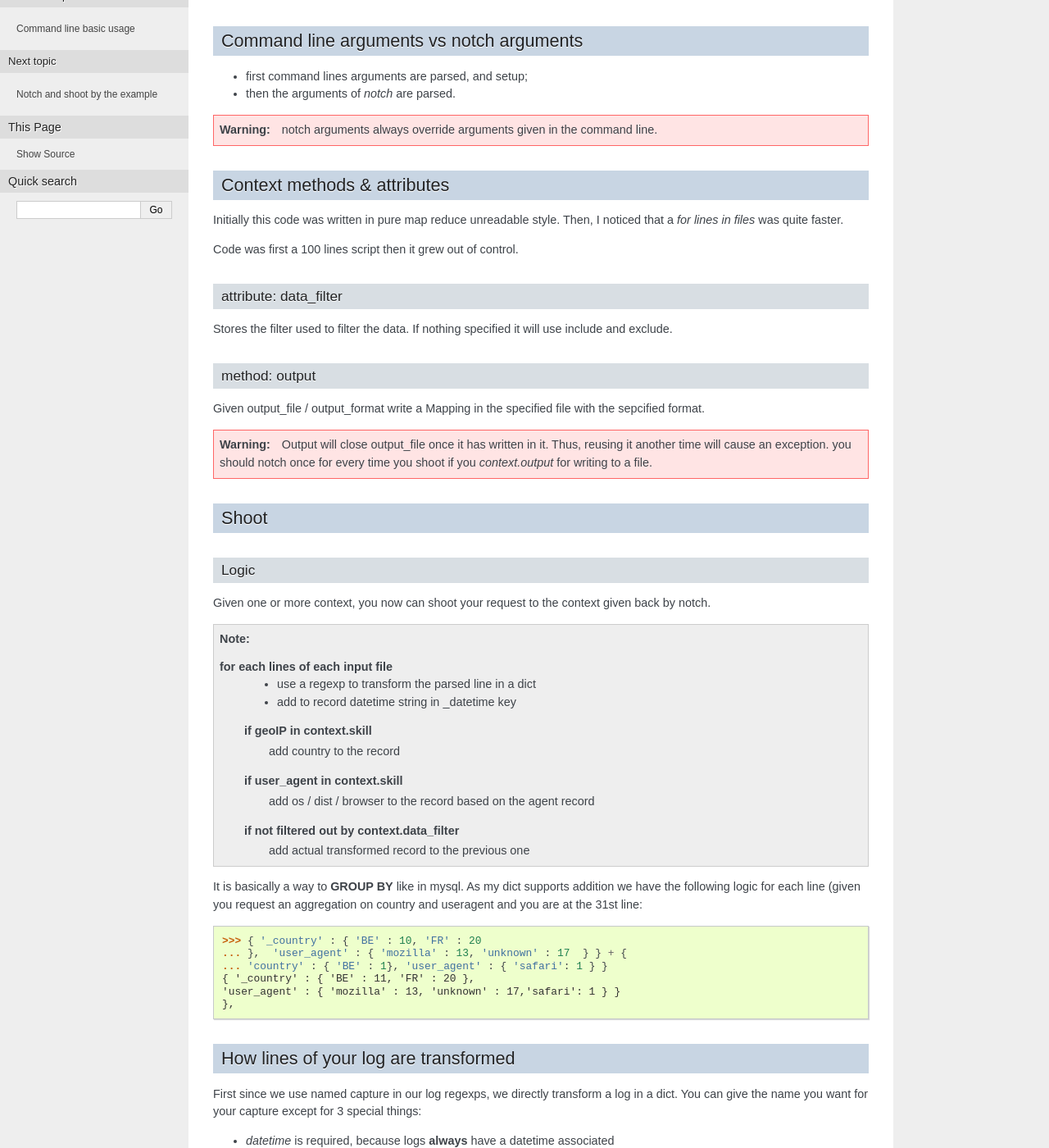
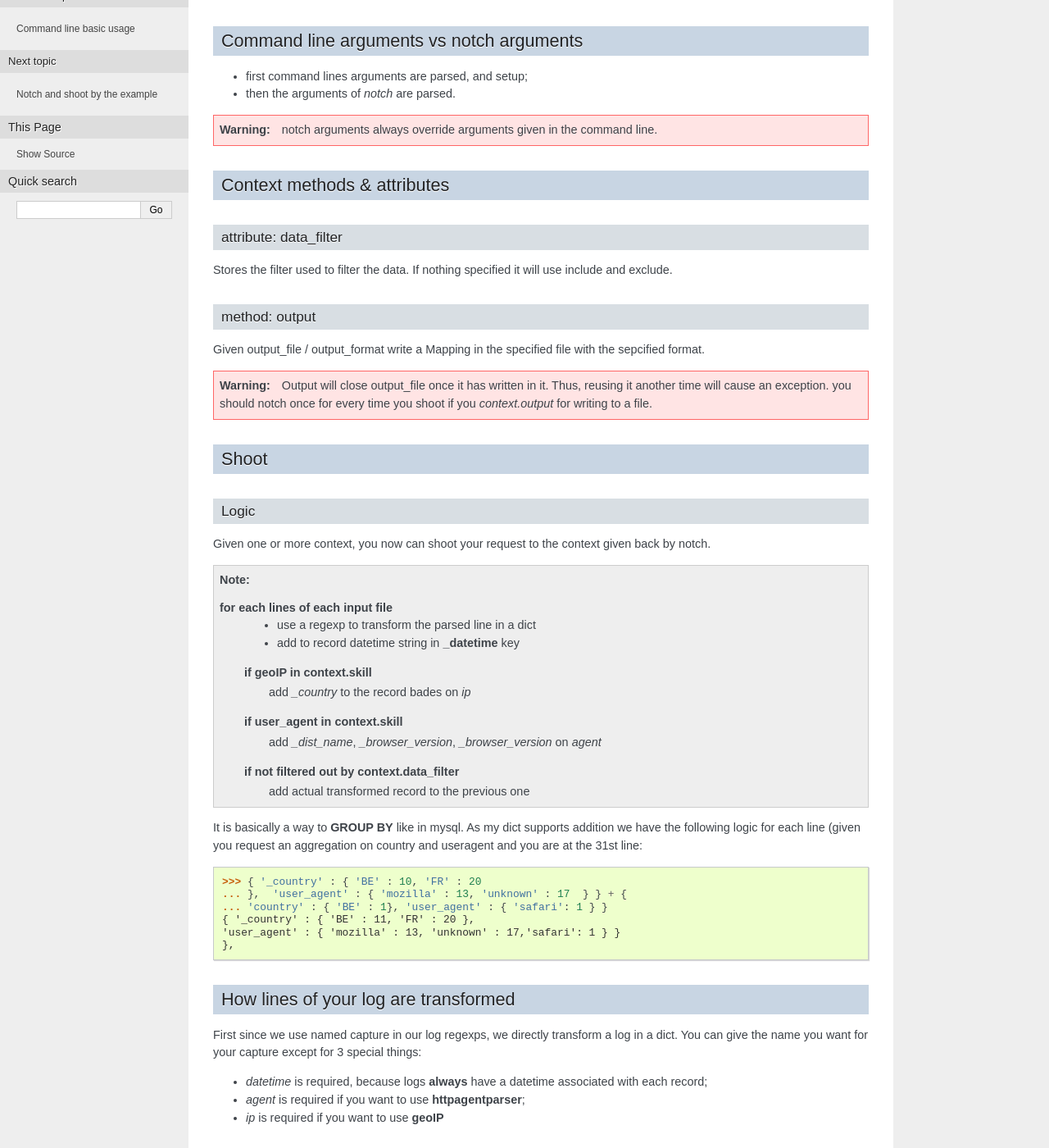
Before and after one commit to jul/yahi, a Sphinx documentation site: the page built from docs/source/logic.rst, in a window 1280 px wide and 1400 px high, scrolled down 407 px. Shown: the whole window at 82% size. Built offline with Sphinx 7.4.7, drawn with Linux system fonts in a browser that asks for light colours; pages that are not in the unit, such as notebooks, are missing from menus; some of the changed text lies outside the part shown.

Commit message:
ref to www

```diff
--- a/README.rst
+++ b/README.rst
@@ -24,6 +24,7 @@ Of course, this is the geoLite database, I don't include the data in the package
 since geoIP must be updated often to stay accurate.
 
 Default path for geoIP is data/GeoIP.dat
+
 Use as a script
 ---------------
 
--- a/docs/source/cli_arg.rst
+++ b/docs/source/cli_arg.rst
@@ -11,6 +11,7 @@ it spits out:
 
 A commented jumbo command line example
 **************************************
+
 The following command line::
 
     ./speed_shoot -g data/GeoIP.dat -lf lighttpd -x '{ "datetime" : "^01/May", "uri" : "(.*munin|.*(png|jpg))$"}' -d rejected -d match -i '{ "_country" : "(DE|GB)"  }' *log  yahi/test/biggersample.log
--- a/docs/source/console.rst
+++ b/docs/source/console.rst
@@ -39,7 +39,7 @@ Shoot has 2 inputs:
 - a context (setup by notch);
 - an extractor;
 
-Ad extractor is a function extracting and transforming datas, and since I love
+An extractor is a function extracting and transforming datas, and since I love
 short circuits, that may contain some on the fly filtering :)
 
 Total hits in a log matching the conditions from notch
--- a/docs/source/index.rst
+++ b/docs/source/index.rst
@@ -2,6 +2,7 @@
    sphinx-quickstart on Thu Jul 19 13:31:16 2012.
    You can adapt this file completely to your liking, but it should at least
    contain the root `toctree` directive.
+
 
 Contents:
 
--- a/docs/source/logic.rst
+++ b/docs/source/logic.rst
@@ -21,6 +21,7 @@ your target, and the parameters of your parsing (log_format...).
 Command line arguments vs notch arguments
 =========================================
 
+
 - first command lines arguments are parsed, and setup;
 - then the arguments of `notch` are parsed.
 
@@ -30,12 +31,6 @@ Command line arguments vs notch arguments
 
 Context methods & attributes
 ============================
-
-Initially this code was written in pure map reduce unreadable style.
-Then, I noticed that a `for lines in files` was quite faster.
-
-Code was first a 100 lines script then it grew out of control.
-
 
 attribute: data_filter
 -----------------------
@@ -69,11 +64,11 @@ given back by notch.
 .. note::
     for each lines of each input file
         - use a regexp to transform the parsed line in a dict
-        - add to record datetime string in _datetime key
-        if geoIP in context.skill
-            add country to the record
-        if user_agent in context.skill
-            add os / dist / browser to the record based on the agent record
+        - add to record datetime string in **_datetime** key
+        if **geoIP** in **context.skill**
+            add *_country* to the record bades on *ip*
+        if **user_agent** in **context.skill**
+            add *_dist_name*, *_browser_version*, *_browser_version* on *agent*
         if not filtered out by context.data_filter
             add actual transformed record to the previous one
 
@@ -94,8 +89,7 @@ First since we use named capture in our log regexps, we directly transform
 a log in a dict. You can give the name you want for your capture except for
 3 special things:
 
-- *datetime* is required, because logs **always** have a datetime associated
-with each record;
+- *datetime* is required, because logs **always** have a datetime associated with each record;
 - *agent* is required if you want to use **httpagentparser**;
 - *ip* is required if you want to use **geoIP**
 
```
Also changed, not shown: other parts of docs/source/index.rst (+1 -0 lines), docs/source/extra.rst (added, +12 -0 lines).
